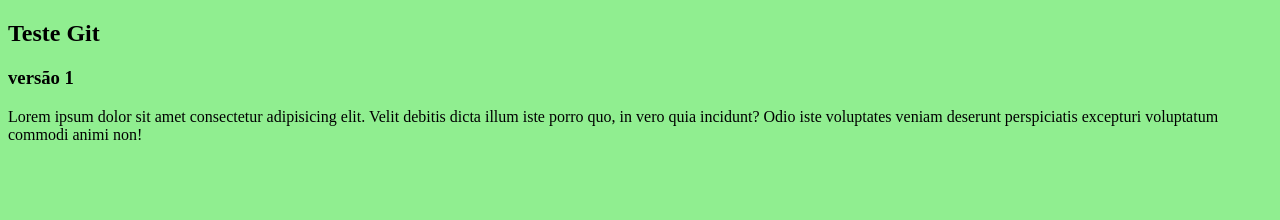
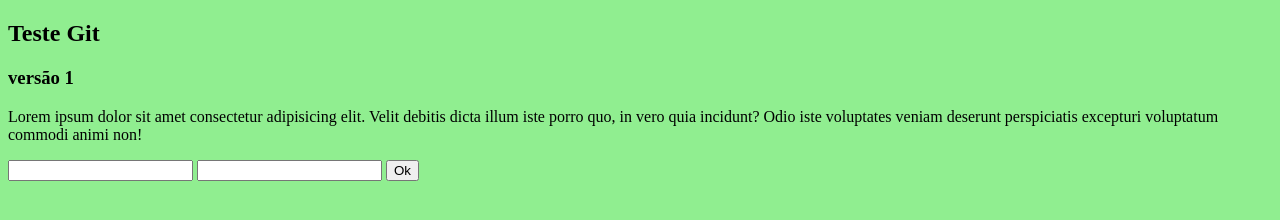
Before and after one commit to Ropheh/aula, a plain HTML site: page index.html in a window 1280 px wide. Drawn offline with Linux system fonts and the light colour scheme.

Commit message:
Versão 2 - Inseri o form

```diff
--- a/index.html
+++ b/index.html
@@ -13,6 +13,12 @@
     <h3>versão 1</h3>
 
     <p>Lorem ipsum dolor sit amet consectetur adipisicing elit. Velit debitis dicta illum iste porro quo, in vero quia incidunt? Odio iste voluptates veniam deserunt perspiciatis excepturi voluptatum commodi animi non!</p>
+
+    <div>
+        <input>
+        <input>
+        <button>Ok</button>
+    </div>
 </body>
 
 </html>
--- /dev/null
+++ b/style.css
@@ -0,0 +1,11 @@
+div {
+    width: 200px;
+    height: 400px;
+    background-color: lightgray;
+    text-align: center;
+    display: flex;
+}
+
+h2 {
+    text-align: center;
+}
```
